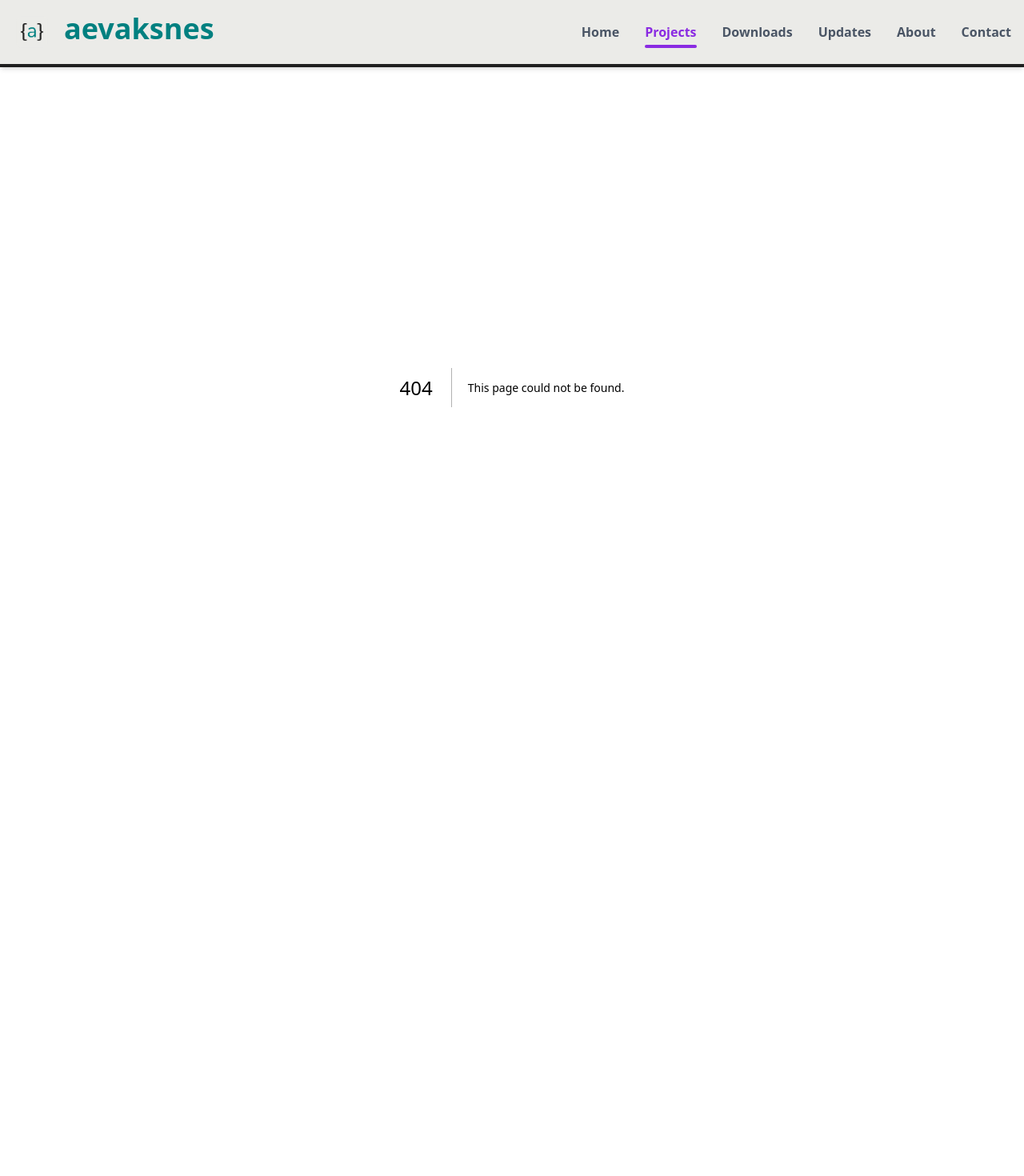
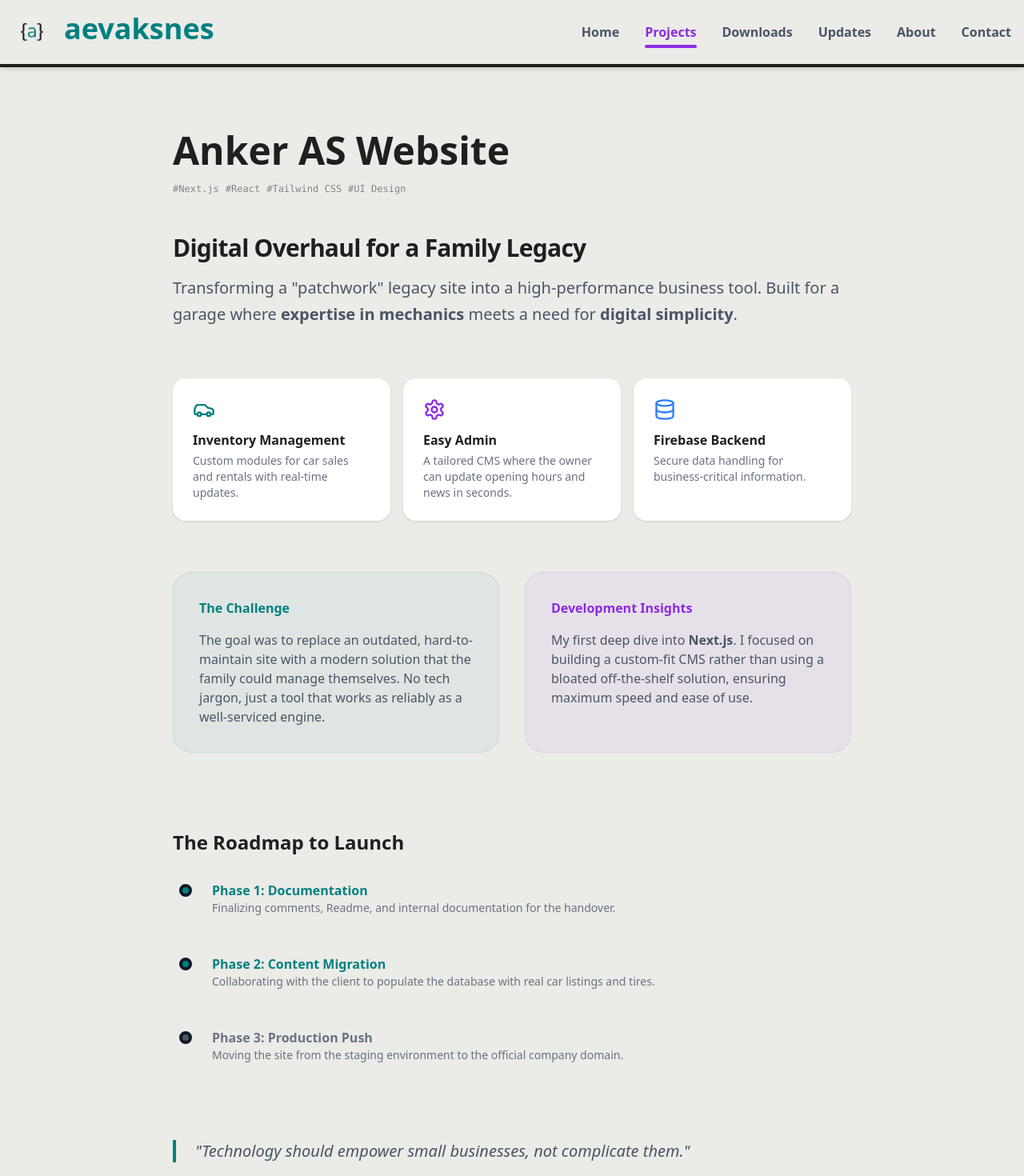
Before and after one commit to aevaksnes/aevaksnes, a Next.js app: page /projects/ankeras in a window 1280 px wide. Before the commit this address had no page. Shown: the top 1470 px of the page at 80% size. Before the commit the page ends 884 px from the top, so only its background shows below. Built offline with nearby package versions, Linux system fonts and the light colour scheme.

Commit message:
Added another project ankeras

```diff
--- /dev/null
+++ b/app/projects/ankeras/page.tsx
@@ -0,0 +1,102 @@
+import { PROJECTS } from "@/constants/projects";
+import { ProjectWrapper } from "@/components/ProjectWrapper";
+import { ProjectUpdates } from "@/components/ProjectUpdates";
+import { notFound } from "next/navigation";
+import {
+  Image as LucideImage,
+  ChevronsLeftRightEllipsis,
+  FileText,
+  Settings,
+  Car,
+  Key,
+  Database
+} from "lucide-react";
+
+export default function AnkerAS() {
+  const data = PROJECTS.find(p => p.id === "ankeras");
+  if (!data) return notFound();
+
+  return (
+    <ProjectWrapper title={data.title} tags={data.tags}>
+      <section className="prose dark:prose-invert max-w-none">
+
+        {/* Intro med litt mer "punch" */}
+        <div className="mb-16">
+          <h2 className="text-3xl font-bold mb-4 dark:text-white tracking-tight">Digital Overhaul for a Family Legacy</h2>
+          <p className="text-xl text-gray-600 dark:text-gray-400 leading-relaxed">
+            Transforming a "patchwork" legacy site into a high-performance business tool.
+            Built for a garage where <strong>expertise in mechanics</strong> meets a need for <strong>digital simplicity</strong>.
+          </p>
+        </div>
+
+        {/* Feature Grid - Viser hva CMS-en faktisk gjør */}
+        <div className="grid grid-cols-1 md:grid-cols-3 gap-4 mb-16">
+          <div className="p-6 rounded-2xl bg-white dark:bg-white/5 border border-white/10 shadow-sm">
+            <Car className="text-brand-teal mb-3" size={28} />
+            <h4 className="font-bold mb-1">Inventory Management</h4>
+            <p className="text-sm text-gray-500">Custom modules for car sales and rentals with real-time updates.</p>
+          </div>
+          <div className="p-6 rounded-2xl bg-white dark:bg-white/5 border border-white/10 shadow-sm">
+            <Settings className="text-brand-purple mb-3" size={28} />
+            <h4 className="font-bold mb-1">Easy Admin</h4>
+            <p className="text-sm text-gray-500">A tailored CMS where the owner can update opening hours and news in seconds.</p>
+          </div>
+          <div className="p-6 rounded-2xl bg-white dark:bg-white/5 border border-white/10 shadow-sm">
+            <Database className="text-blue-500 mb-3" size={28} />
+            <h4 className="font-bold mb-1">Firebase Backend</h4>
+            <p className="text-sm text-gray-500">Secure data handling for business-critical information.</p>
+          </div>
+        </div>
+
+        {/* Misjon og Læring i "Bento"-stil */}
+        <div className="grid grid-cols-1 md:grid-cols-2 gap-8 mb-24">
+          <div className="p-8 rounded-3xl bg-brand-teal/5 border border-brand-teal/10">
+            <h3 className="text-brand-teal font-bold mb-4">The Challenge</h3>
+            <p className="text-gray-600 dark:text-gray-400">
+              The goal was to replace an outdated, hard-to-maintain site with a modern solution
+              that the family could manage themselves. No tech jargon, just a tool that works
+              as reliably as a well-serviced engine.
+            </p>
+          </div>
+          <div className="p-8 rounded-3xl bg-brand-purple/5 border border-brand-purple/10">
+            <h3 className="text-brand-purple font-bold mb-4">Development Insights</h3>
+            <p className="text-gray-600 dark:text-gray-400">
+              My first deep dive into <strong>Next.js</strong>. I focused on building a
+              custom-fit CMS rather than using a bloated off-the-shelf solution,
+              ensuring maximum speed and ease of use.
+            </p>
+          </div>
+        </div>
+
+        {/* Roadmap - Bruker dine steg, men med litt mer luft */}
+        <div className="mb-24">
+          <h2 className="text-2xl font-bold mb-8 dark:text-white">The Roadmap to Launch</h2>
+          <div className="relative border-l border-white/10 ml-4 pl-8 space-y-12">
+            <div className="relative">
+              <div className="absolute -left-10.25 top-1 w-4 h-4 rounded-full bg-brand-teal border-4 border-gray-900" />
+              <h4 className="font-bold text-brand-teal">Phase 1: Documentation</h4>
+              <p className="text-sm text-gray-500">Finalizing comments, Readme, and internal documentation for the handover.</p>
+            </div>
+            <div className="relative">
+              <div className="absolute -left-10.25 top-1 w-4 h-4 rounded-full bg-brand-teal border-4 border-gray-900" />
+              <h4 className="font-bold text-brand-teal">Phase 2: Content Migration</h4>
+              <p className="text-sm text-gray-500">Collaborating with the client to populate the database with real car listings and tires.</p>
+            </div>
+            <div className="relative">
+              <div className="absolute -left-10.25 top-1 w-4 h-4 rounded-full bg-gray-600 border-4 border-gray-900" />
+              <h4 className="font-bold text-gray-500">Phase 3: Production Push</h4>
+              <p className="text-sm text-gray-500">Moving the site from the staging environment to the official company domain.</p>
+            </div>
+          </div>
+        </div>
+
+        <blockquote className="border-l-4 border-brand-teal pl-6 italic my-12 text-xl text-gray-600 dark:text-gray-300">
+          "Technology should empower small businesses, not complicate them."
+        </blockquote>
+
+      </section>
+
+      <ProjectUpdates projectId={data.id} />
+    </ProjectWrapper>
+  );
+}
--- a/app/projects/braindump/page.tsx
+++ b/app/projects/braindump/page.tsx
@@ -72,10 +72,19 @@ export default function Braindump() {
                         <div className="p-6 rounded-2xl border border-white/10 bg-white/5">
                             <div className="flex items-center gap-2 mb-4 text-brand-teal">
                                 <Smartphone size={20} />
-                                <span className="font-bold uppercase text-xs tracking-widest">Next</span>
+                                <span className="font-bold uppercase text-xs tracking-widest">Step 1</span>
                             </div>
                             <p className="text-sm dark:text-gray-300">Finalizing closed testing on <strong>Google Play</strong> with 20 dedicated testers.</p>
                         </div>
+
+                        <div className="p-6 rounded-2xl border border-white/10 bg-white/5">
+                            <div className="flex items-center gap-2 mb-4 text-brand-teal">
+                                <Smartphone size={20} />
+                                <span className="font-bold uppercase text-xs tracking-widest">Step 2</span>
+                            </div>
+                            <p className="text-sm dark:text-gray-300">Release on <strong>Google Play</strong></p>
+                        </div>
+
 
                         <div className="p-6 rounded-2xl border border-white/10 bg-white/5 opacity-60">
                             <div className="flex items-center gap-2 mb-4 text-gray-400">
--- a/constants/projects.ts
+++ b/constants/projects.ts
@@ -75,6 +75,15 @@ export const PROJECTS: Project[] = [
     size: "M",
   },
 
+  {
+    id: "ankeras",
+    title: "Anker AS Website",
+    description: "A website for a garage, that deals with tires, wheels, car rentals, car sales, batteries and more, with a content management system.",
+    tags: [TAGS.NEXTJS, TAGS.REACT, TAGS.TAILWIND, TAGS.UI_DESIGN],
+    href: "/projects/ankeras",
+    size: "L",
+  },
+
 
 
 
```
